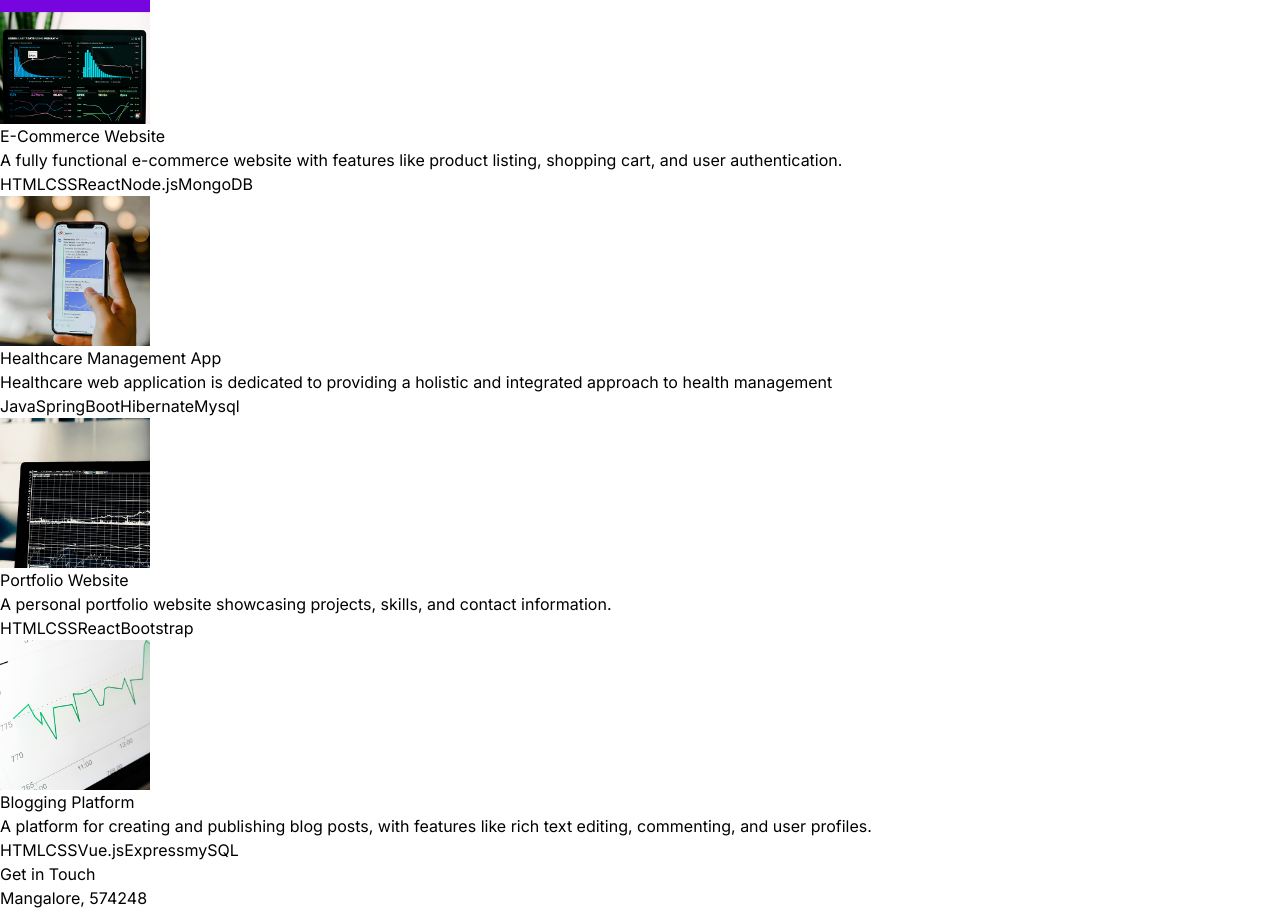
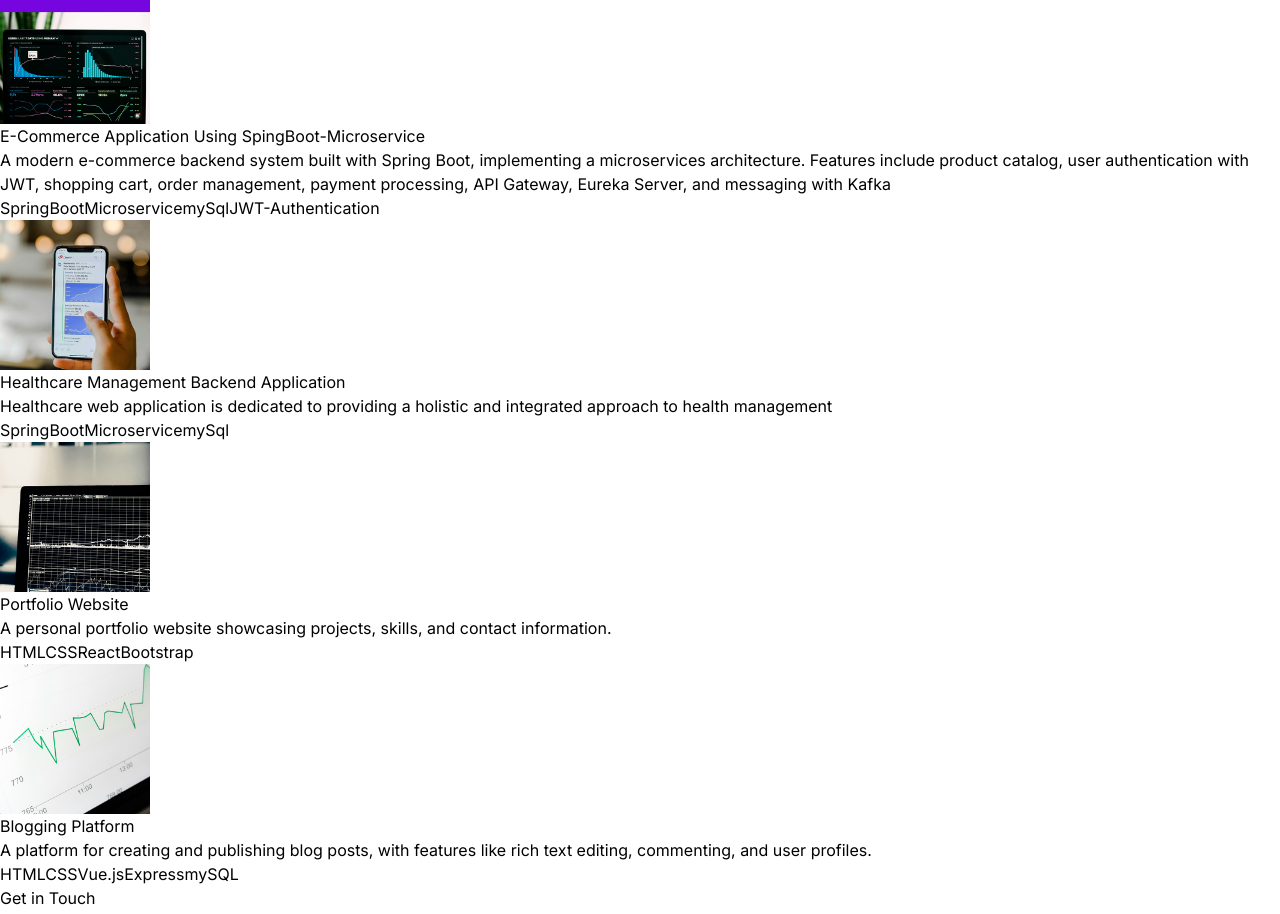
Before and after one commit to thejas01/react-portfolio, a React (Vite) app: page / in a window 1280 px wide. Shown: the part 1820-2734 px from the top of the page. Built offline with nearby package versions, Linux system fonts and the light colour scheme.

Commit message:
fix: made changes on index file

```diff
--- a/src/constants/index.js
+++ b/src/constants/index.js
@@ -28,18 +28,18 @@ export const EXPERIENCES = [
 
 export const PROJECTS = [
   {
-    title: "E-Commerce Website",
+    title: "E-Commerce Application Using SpingBoot-Microservice",
     image: project1,
     description:
-      "A fully functional e-commerce website with features like product listing, shopping cart, and user authentication.",
-    technologies: ["HTML", "CSS", "React", "Node.js", "MongoDB"],
+      "A modern e-commerce backend system built with Spring Boot, implementing a microservices architecture. Features include product catalog, user authentication with JWT, shopping cart, order management, payment processing, API Gateway, Eureka Server, and messaging with Kafka",
+    technologies: ["SpringBoot", "Microservice","mySql","JWT-Authentication"],
   },
   {
-    title: "Healthcare Management App",
+    title: "Healthcare Management Backend Application",
     image: project2,
     description:
       "Healthcare web application is dedicated to providing a holistic and integrated approach to health management",
-    technologies: ["Java", "SpringBoot", "Hibernate", "Mysql"],
+    technologies: [ "SpringBoot", "Microservice", "mySql"],
   },
   {
     title: "Portfolio Website",
```
